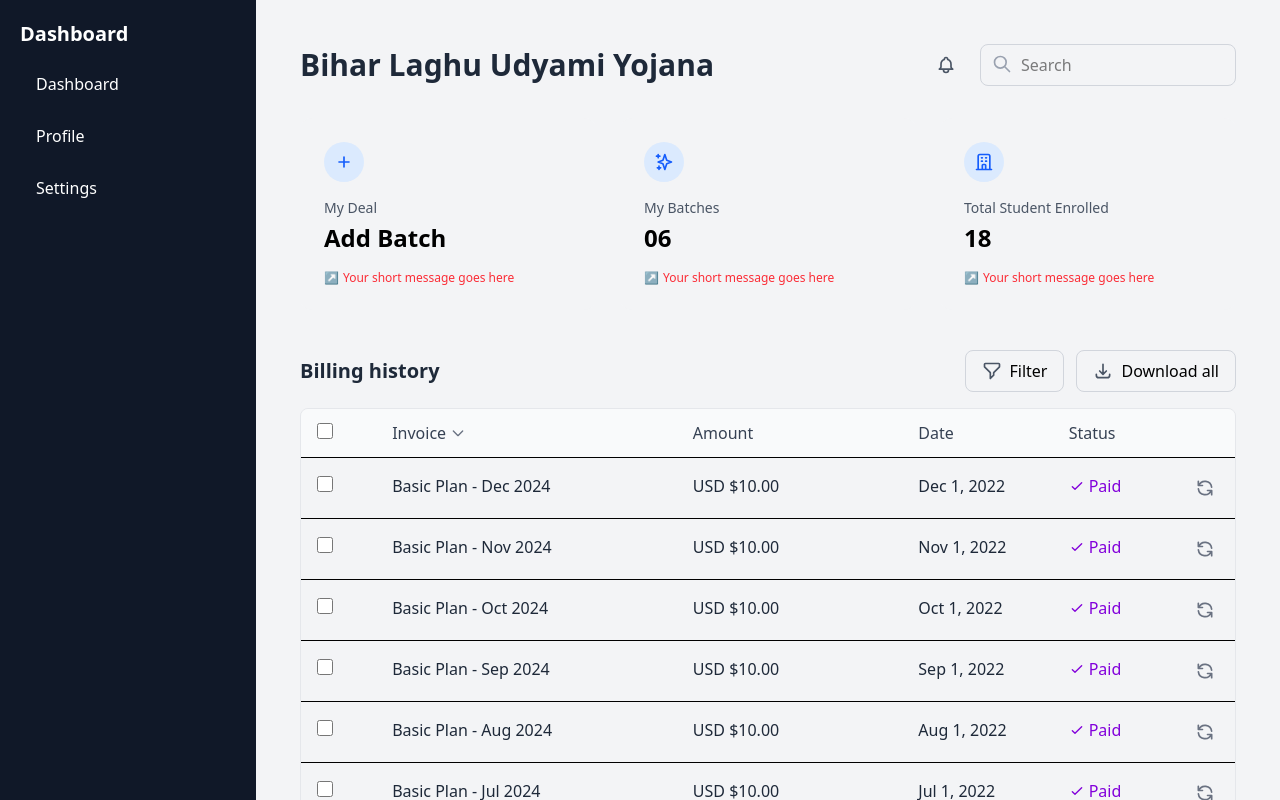
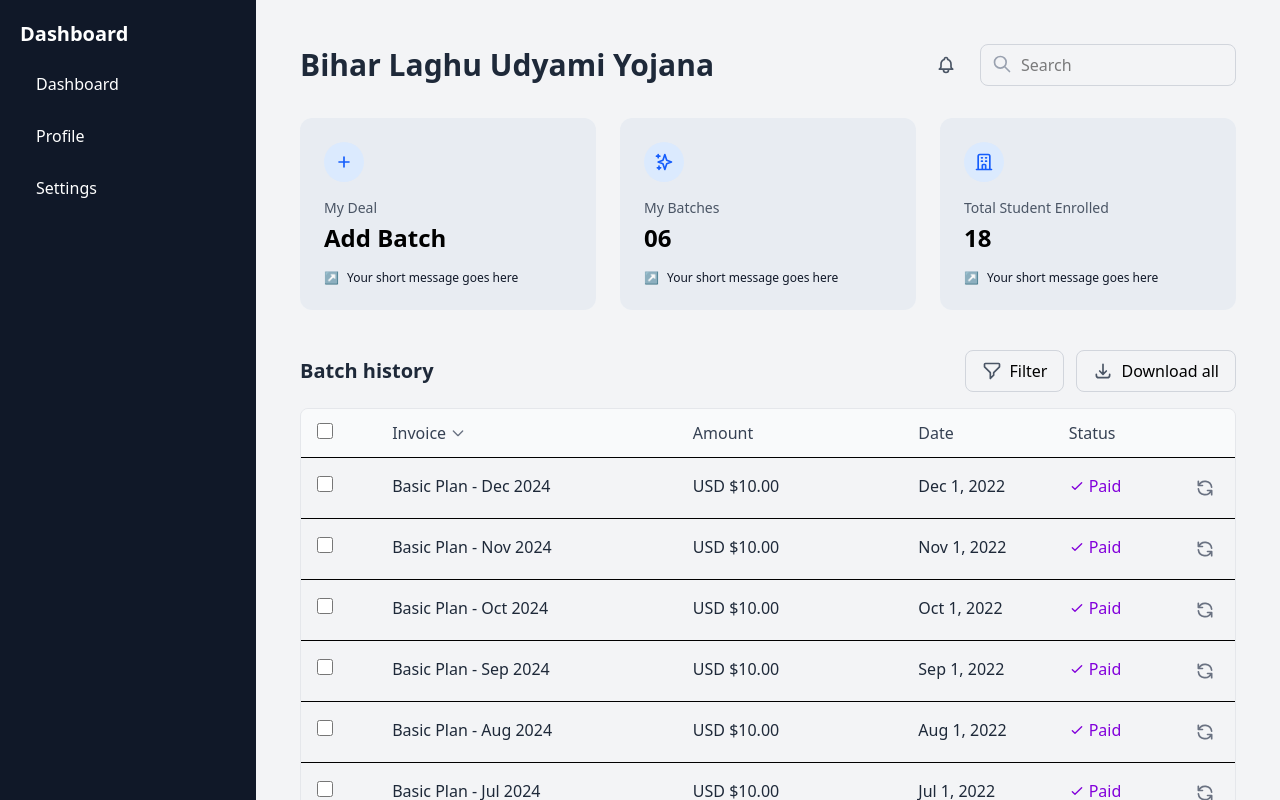
Before and after one commit to aadi347/Udyami, a React (Vite) app in the folder frontend/: page / in a window 1280 px wide. Built offline with nearby package versions, Linux system fonts and the light colour scheme.

Commit message:
updated card styles

```diff
--- a/frontend/src/components/DashboardPages/Dashboard.jsx
+++ b/frontend/src/components/DashboardPages/Dashboard.jsx
@@ -129,7 +129,7 @@
 			{/* Stat Cards */}
 			<div className="grid grid-cols-1 md:grid-cols-3 gap-6 mb-10">
 				{/* Card 1 */}
-				<div className="bg-gray-100 p-6 rounded-xl">
+				<div className="bg-slate-200/60 p-6 rounded-xl hover:bg-blue-200/60 transition duration-200">
 					<div className="flex flex-col h-full">
 						<div className="mb-4">
 							<div className="bg-blue-100 w-10 h-10 rounded-full flex items-center justify-center">
@@ -154,16 +154,16 @@
 						<div className="text-sm text-gray-600 mb-1">My Deal</div>
 						<div className="text-2xl font-bold mb-4">Add Batch</div>
 						<div className="mt-auto">
-							<p className="text-xs text-red-500">
+							<p className="text-xs text-red-500 flex gap-1">
 								<span className="mr-1">↗</span>
-								Your short message goes here
+								<h1 className="text-gray-900">Your short message goes here</h1>
 							</p>
 						</div>
 					</div>
 				</div>
 
 				{/* Card 2 */}
-				<div className="bg-gray-100 p-6 rounded-xl">
+				<div className="bg-slate-200/60 p-6 rounded-xl hover:bg-blue-200/60 transition duration-200">
 					<div className="flex flex-col h-full">
 						<div className="mb-4">
 							<div className="bg-blue-100 w-10 h-10 rounded-full flex items-center justify-center">
@@ -188,16 +188,16 @@
 						<div className="text-sm text-gray-600 mb-1">My Batches</div>
 						<div className="text-2xl font-bold mb-4">06</div>
 						<div className="mt-auto">
-							<p className="text-xs text-red-500">
+							<p className="text-xs text-red-500 flex gap-1">
 								<span className="mr-1">↗</span>
-								Your short message goes here
+								<h1 className="text-gray-900">Your short message goes here</h1>
 							</p>
 						</div>
 					</div>
 				</div>
 
 				{/* Card 3 */}
-				<div className="bg-gray-100 p-6 rounded-xl">
+				<div className="bg-slate-200/60 p-6 rounded-xl hover:bg-blue-200/60 transition duration-200">
 					<div className="flex flex-col h-full">
 						<div className="mb-4">
 							<div className="bg-blue-100 w-10 h-10 rounded-full flex items-center justify-center">
@@ -224,9 +224,9 @@
 						</div>
 						<div className="text-2xl font-bold mb-4">18</div>
 						<div className="mt-auto">
-							<p className="text-xs text-red-500">
+							<p className="text-xs text-red-500 flex gap-1">
 								<span className="mr-1">↗</span>
-								Your short message goes here
+								<h1 className="text-gray-900">Your short message goes here</h1>
 							</p>
 						</div>
 					</div>
@@ -236,7 +236,7 @@
 			{/* Billing History */}
 			<div>
 				<div className="flex justify-between items-center mb-4">
-					<h2 className="text-xl font-bold text-gray-800">Billing history</h2>
+					<h2 className="text-xl font-bold text-gray-800">Batch history</h2>
 					<div className="flex gap-3">
 						<button
 							type="button"
```
